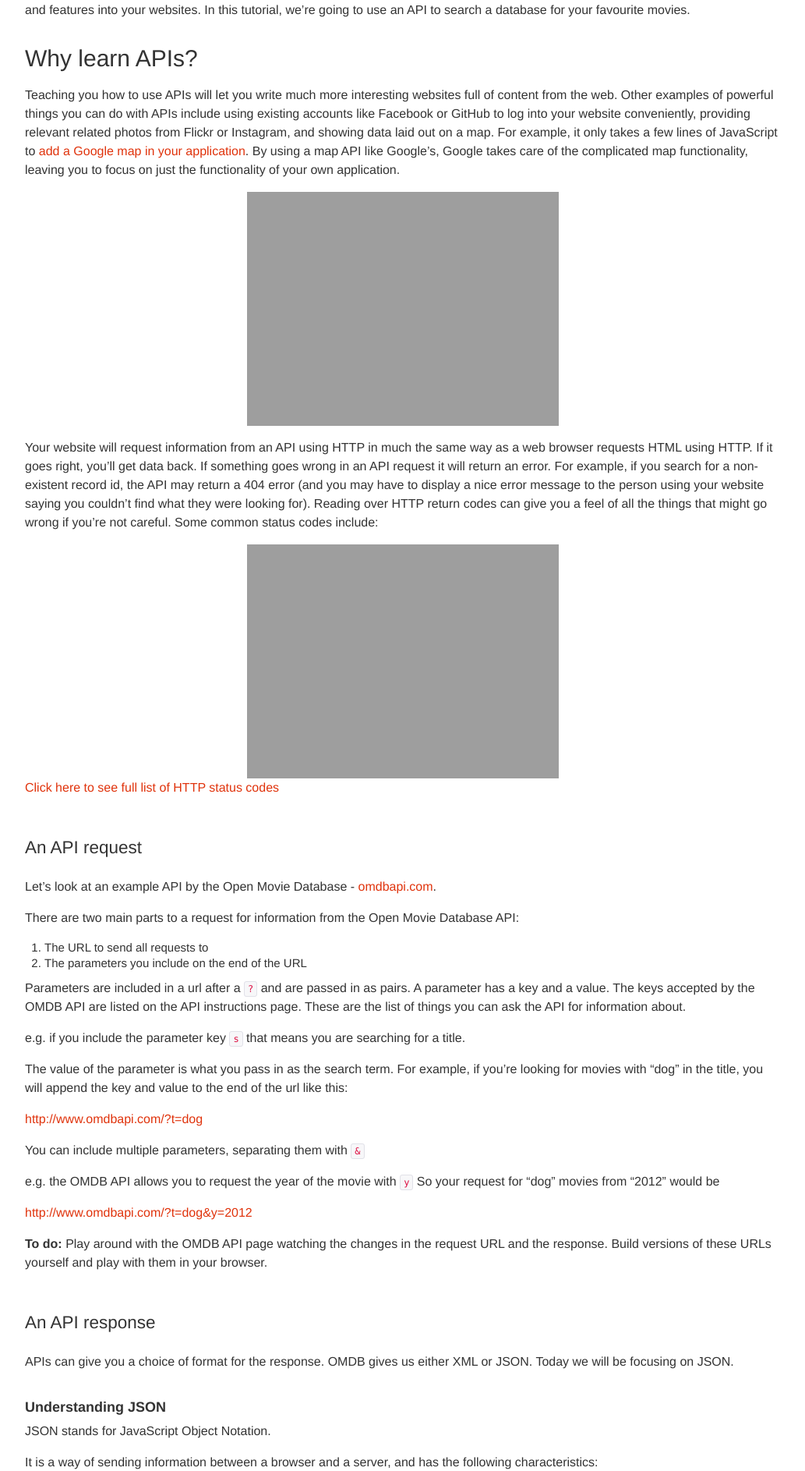
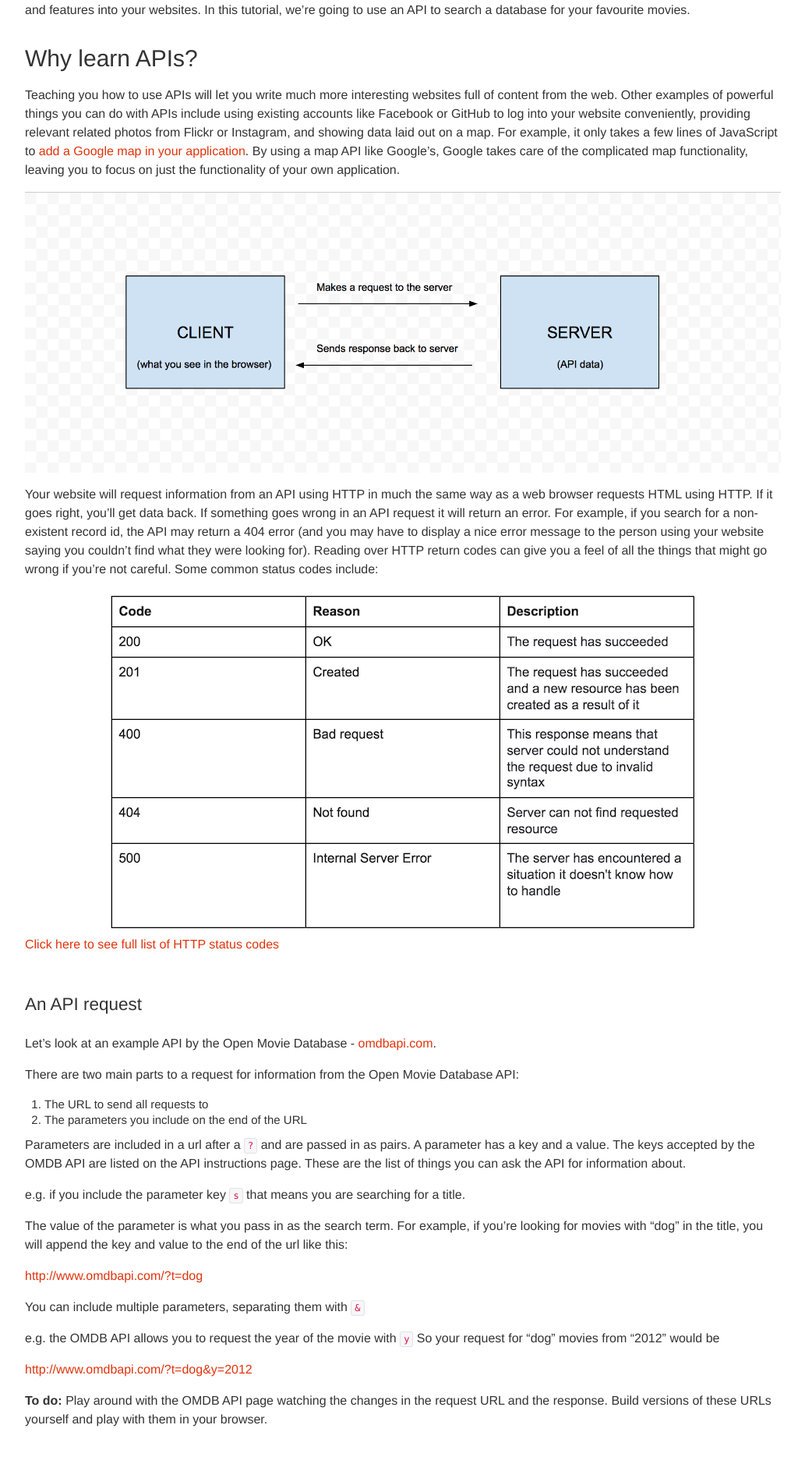
Before and after one commit to tracymu/api-tutorial, a Jekyll site: the page built from index.md, in a window 1280 px wide. Shown: the part 306-2192 px from the top of the page at 78% size, without its empty margins (53-1086 px from the left). Built offline with Jekyll 4.4.1, drawn with Linux system fonts in a browser that asks for light colours; nearby versions of some CDN libraries.

Commit message:
Fix broken image links

```diff
--- a/index.md
+++ b/index.md
@@ -13,11 +13,11 @@ APIs stands for "Application Program Interfaces". APIs are web sites and protoco
 
 Teaching you how to use APIs will let you write much more interesting websites full of content from the web. Other examples of powerful things you can do with APIs include using existing accounts like Facebook or GitHub to log into your website conveniently, providing relevant related photos from Flickr or Instagram, and showing data laid out on a map. For example, it only takes a few lines of JavaScript to [add a Google map in your application](https://developers.google.com/maps/documentation/javascript/adding-a-google-map). By using a map API like Google's, Google takes care of the complicated map functionality, leaving you to focus on just the functionality of your own application.
 
-![API diagram](/{{ site.url }}/images/api-diagram.png)
+![API diagram]({{ site.url }}/images/api-diagram.png)
 
 Your website will request information from an API using HTTP in much the same way as a web browser requests HTML using HTTP. If it goes right, you'll get data back. If something goes wrong in an API request it will return an error. For example, if you search for a non-existent record id, the API may return a 404 error (and you may have to display a nice error message to the person using your website saying you couldn't find what they were looking for). Reading over HTTP return codes can give you a feel of all the things that might go wrong if you're not careful. Some common status codes include:
 
-![HTTP status codes](/{{ site.url }}/images/http-status-codes.png)
+![HTTP status codes]({{ site.url }}/images/http-status-codes.png)
 [Click here to see full list of HTTP status codes](https://developer.mozilla.org/en-US/docs/Web/HTTP/Status)
 
 
@@ -182,7 +182,7 @@ Open [http://localhost:3000](http://localhost:3000) in a web browser.
 
 You should see this image:
 
-![New rails page](/{{ site.url }}/images/new-rails.png)
+![New rails page]({{ site.url }}/images/new-rails.png)
 
 
 ### Add functionality specific to this app
```
